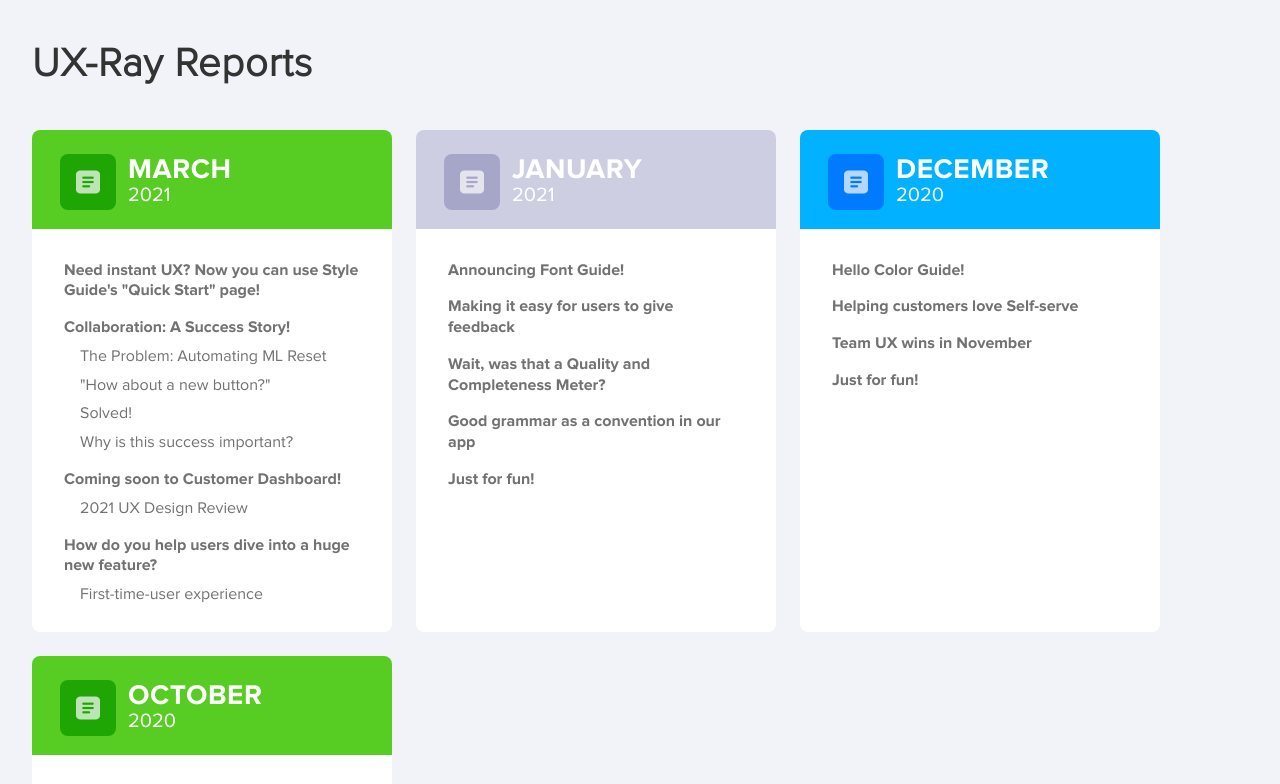
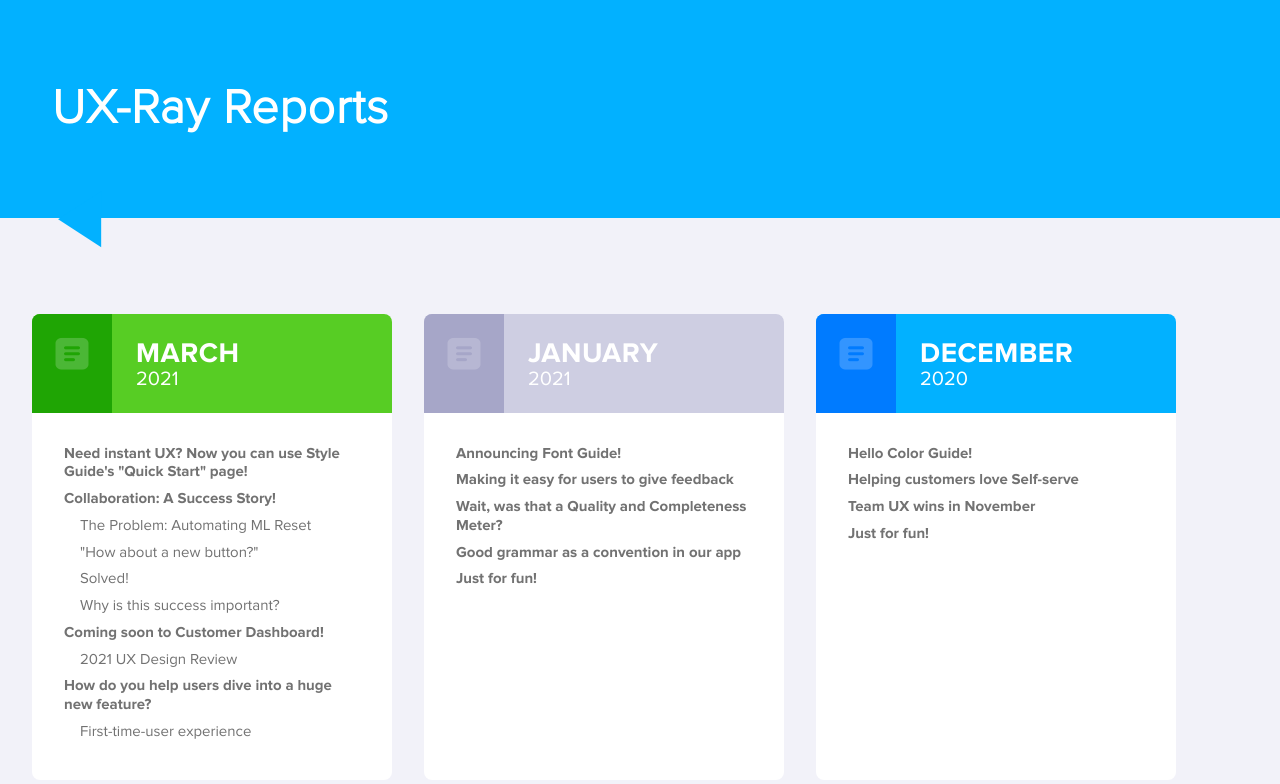
Before and after one commit to liftoffio/ux-shared, a plain HTML site: page newsletters/newsletters.html in a window 1280 px wide. Shown: the top 784 px of the page. Drawn offline with Linux system fonts and the light colour scheme; files whose address does not match are found by name; a web font is replaced by a local one.

Commit message:
[ux-shared] Polish

```diff
--- a/assets/css/ux-shared.css
+++ b/assets/css/ux-shared.css
@@ -11,13 +11,14 @@ body {
   font-size: 14px;
   line-height: 1.25em;
   padding: 24px;
+  margin: 0;
   background: #F2F2F9;
 }
 
 h1 {
   color: #333;
   font-family: 'Proxima-light';
-  font-size: 40px;
+  font-size: 48px;
   letter-spacing: .02em;
   margin-top: 24px;
 }
@@ -28,8 +29,32 @@ a:hover, a:focus, a:active {
 
 /* -------- newsletters -------- */
 
+body.newsletters {
+  padding: 0;
+}
+
+.newsletters h1 {
+  color: #FFF;
+  padding: 100px 32px 100px 52px;
+  margin: 0;
+  position: relative;
+  background: var(--primary-blue);
+}
+
+.newsletters h1::before {
+  content: "\25c4";
+  font-family: 'Arial';
+  color: var(--primary-blue);
+  font-size: 72px;
+  position: absolute;
+  bottom: -6px;
+  left: 44px;
+  transform: scale(1, 1.3);
+}
+
 .newsletter-holder {
-  margin-top: 32px;
+  padding: 24px 0 72px 32px;
+  margin-top: 40px;
   display: flex;
   justify-content: flex-start;
   align-items: stretch;
@@ -44,8 +69,8 @@ a:hover, a:focus, a:active {
 }
 
 .newsletter {
-  margin: 24px 24px 0 0;
-  height: 502px;
+  margin: 32px 32px 0 0;
+  height: 466px;
   width: 360px;
   min-width: 320px;
   position: relative;
@@ -68,7 +93,7 @@ a:hover, a:focus, a:active {
 
 .newsletter .title {
   color: #FFF;
-  padding: 32px 24px 24px 96px;
+  padding: 32px 24px 24px 104px;
   position: relative;
   border-top-left-radius: var(--border-radius);
   border-top-right-radius: var(--border-radius);
@@ -82,17 +107,26 @@ a:hover, a:focus, a:active {
 }
 
 .newsletter .title::before {
-  content: "\e933";
-  color:rgba(255, 255, 255, .7);
-  font-size: 32px;
-  height: 56px;
-  width: 56px;
+  content: "";
+  height: 100%;
+  width: 80px;
   display: flex;
   justify-content: center;
   align-items: center;
-  top: 24px;
-  left: 28px;
-  border-radius: var(--border-radius);
+  top: 0;
+  left: 0;
+  border-top-left-radius: var(--border-radius);
+}
+
+.newsletter .title::after {
+  content: "\e933";
+  font-family: 'Icomoon';
+  color: rgba(255, 255, 255, .2);
+  font-size: 44px;
+  width: 80px;
+  position: absolute;
+  top: 32px;
+  left: 18px;
 }
 
 .newsletter .date {
@@ -108,9 +142,9 @@ a:hover, a:focus, a:active {
 
 .newsletter .topic {
   font-family: 'Proxima-bold', sans-serif;
-  font-size: 16px;
-  line-height: 1.3em;
-  margin-bottom: 16px;
+  font-size: 15px;
+  line-height: 1.25em;
+  margin-bottom: 8px;
 }
 
 .newsletter .subtopic {
```
